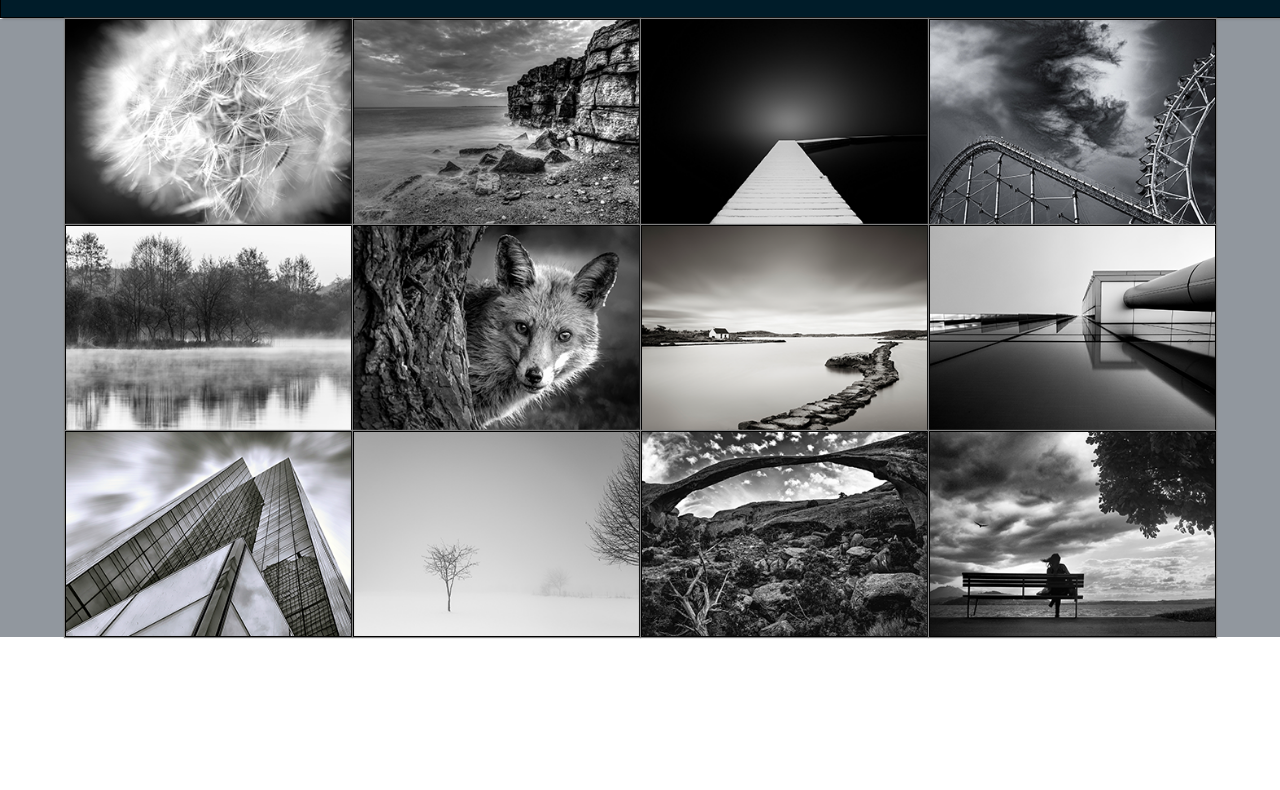
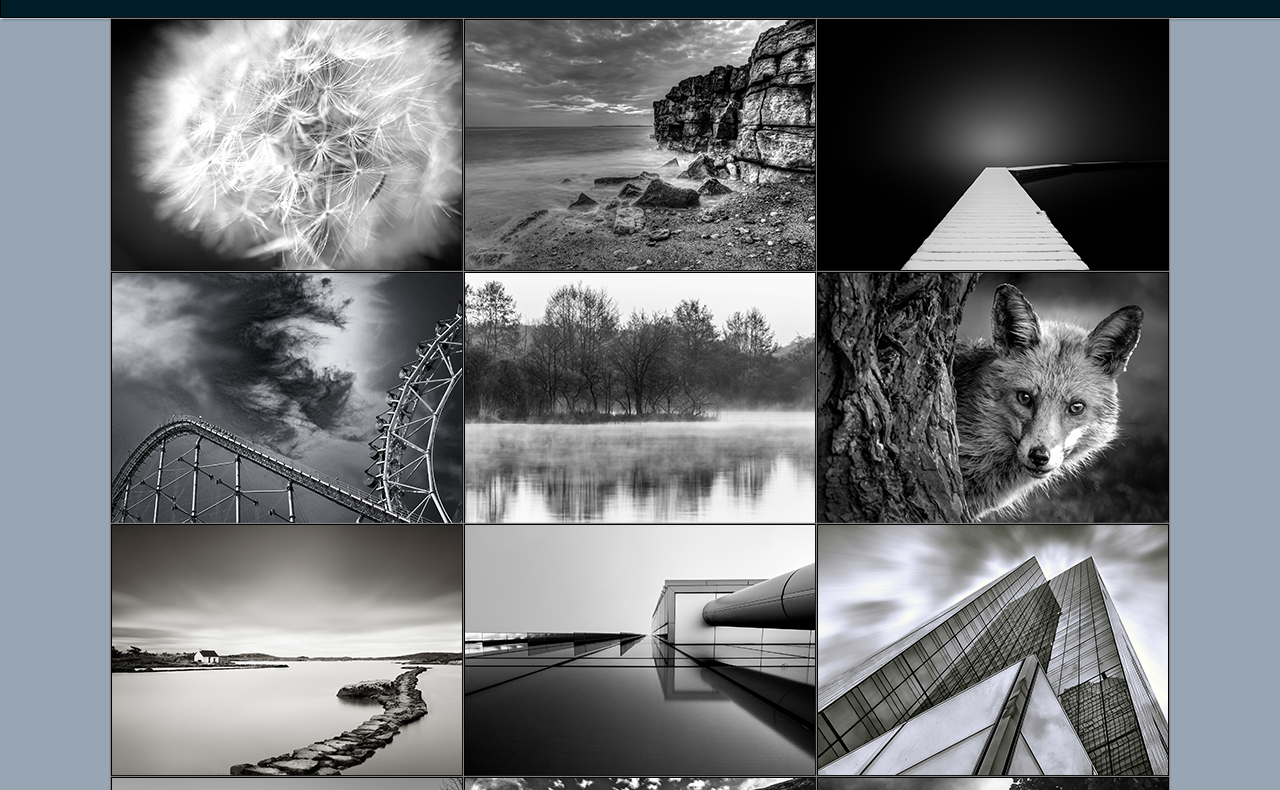
Before and after one commit to RoyEun/drag-and-drop, a website: page client/index.html in a window 1280 px wide. Shown: the part 84-874 px from the top of the page. Before the commit the page ends 800 px from the top, so only its background shows below. Drawn offline with Linux system fonts and the light colour scheme.

Commit message:
No longer resize images for different media queries

```diff
--- a/client/index.html
+++ b/client/index.html
@@ -4,15 +4,15 @@
     <base href="/">
     <meta charset="utf-8">
     <title>Drag and Drop</title>
-    <link rel="stylesheet" href="./src/assets/styles/styles.css">
+    <link rel="stylesheet" href="src/assets/styles/styles.css">
   </head>
   <body>
     <div class="banner"> Image Gallery </div>
-    <div class="image-view">
+    <div class="gallery">
       <div class="container">
         <ul id="images"/>
       </div>
     </div>
-    <script src="./src/components/gallery/index.js"></script>
+    <script src="src/gallery/index.js"></script>
   </body>
 </html>
--- a/client/src/assets/js/images.json
+++ b/client/src/assets/js/images.json
@@ -1,50 +1,14 @@
 [
-  {
-    "id": 1,
-    "link": "src/assets/img/1.png"
-  },
-  {
-    "id": 10,
-    "link": "src/assets/img/10.png"
-  },
-  {
-    "id": 11,
-    "link": "src/assets/img/11.png"
-  },
-  {
-    "id": 12,
-    "link": "src/assets/img/12.png"
-  },
-  {
-    "id": 2,
-    "link": "src/assets/img/2.png"
-  },
-  {
-    "id": 3,
-    "link": "src/assets/img/3.png"
-  },
-  {
-    "id": 4,
-    "link": "src/assets/img/4.png"
-  },
-  {
-    "id": 5,
-    "link": "src/assets/img/5.png"
-  },
-  {
-    "id": 6,
-    "link": "src/assets/img/6.png"
-  },
-  {
-    "id": 7,
-    "link": "src/assets/img/7.png"
-  },
-  {
-    "id": 8,
-    "link": "src/assets/img/8.png"
-  },
-  {
-    "id": 9,
-    "link": "src/assets/img/9.png"
-  }
+  "src/assets/img/1.png",
+  "src/assets/img/10.png",
+  "src/assets/img/11.png",
+  "src/assets/img/12.png",
+  "src/assets/img/2.png",
+  "src/assets/img/3.png",
+  "src/assets/img/4.png",
+  "src/assets/img/5.png",
+  "src/assets/img/6.png",
+  "src/assets/img/7.png",
+  "src/assets/img/8.png",
+  "src/assets/img/9.png"
 ]
--- a/client/src/assets/scss/modules/_colors.scss
+++ b/client/src/assets/scss/modules/_colors.scss
@@ -0,0 +1,3 @@
+$blue-gray: rgba(63, 92, 113, 0.54);
+$navy-blue: rgba(0, 28, 41, 1);
+$charcoal-gray: #babcc3;
--- a/client/src/assets/scss/modules/_mixins.scss
+++ b/client/src/assets/scss/modules/_mixins.scss
@@ -0,0 +1,5 @@
+@mixin flex-align-center() {
+  display: flex;
+  justify-content: center;
+  align-items: center;
+}
--- a/client/src/assets/scss/modules/_variables.scss
+++ b/client/src/assets/scss/modules/_variables.scss
@@ -0,0 +1 @@
+$border-small: 1px solid black;
--- a/client/src/assets/scss/partials/_base.scss
+++ b/client/src/assets/scss/partials/_base.scss
@@ -1,14 +1,13 @@
 body {
   font-size: 30px;
   overflow: auto;
-  color: rgba(200, 20, 20, .5);
 }
 
 li {
   margin: .5px;
   margin-top: 0;
   margin-left: none;
-  border: 1px solid black;
+  border: $border-small;
   box-shadow: 0px 0px 1px 1px gray;
 }
 img {
@@ -16,95 +15,27 @@ img {
   min-width: 100%;
 }
 
-.image-view {
-  background-color: rgba(133, 140, 148, .9);
-}
-
 .banner {
-  display: flex;
-  justify-content: center;
-  align-items: center;
+  @include flex-align-center;
   width: 100%;
   height: 100px;
-  color: #e9e9e9;
-  background-color: rgba(0, 28, 41, 1);
-  border: 1px solid black;
-  font-family: Arial, Helvetica, "Open Sans", sans-serif;
-  box-shadow: 2px 2px 2px gray;
+  font-family: Roboto, Helvetica, "Open Sans", sans-serif;
+  color: $charcoal-gray;
+  background-color: $navy-blue;
+  border: $border-small;
+  box-shadow: 2px 2px 2px $charcoal-gray;
   margin-bottom: 1px;
 }
 
-// Tablet
-// @media screen and (min-width: 0px) and (max-width: 321px) {
-//   display: list-item;
-// }
-//
-// @media screen and (min-width: 0px) and (max-width: 320px){
-//   #images {
-//     display: flex;
-//     flex-flow: row wrap;
-//     flex-direction: vertical-align;
-//     li {
-//       display: flex;
-//       flex-shrink: 1;
-//       width: calc(100%);
-//     }
-//   }
-//   .container {
-//     width: 100%;
-//     margin: 0 auto;
-//   }
-// }
+.gallery {
+  background-color: $blue-gray;
+}
 
-@media screen and (min-width: 320px) and (max-width: 400px) {
-  #images {
+#images {
+  @include flex-align-center;
+  flex-flow: row wrap;
+  flex-direction: row;
+  li {
     display: flex;
-    flex-flow: row wrap;
-    flex-direction: row;
-    li {
-      display: flex;
-      flex-grow: 1;
-      width: calc(100%);
-    }
   }
 }
-
-@media screen and (min-width: 401px) {
-  #images {
-    display: flex;
-    flex-flow: row wrap;
-    flex-direction: row;
-    li {
-      display: flex;
-      flex-grow: 1;
-      width: calc(100% / 3.05);
-    }
-  }
-  .container {
-    width: 90%;
-    margin: 0 auto;
-  }
-}
-@media screen and (min-width: 1024px) {
-  #images {
-    display: flex;
-    flex-flow: row wrap;
-    flex-direction: row;
-    li {
-      display: flex;
-      flex-grow: 1;
-      width: calc(100% / 4.1);
-    }
-  }
-}
-//
-// @media screen and (min-width: 1224px) {
-//   #images {
-//     width: 100%;
-//     margin: 0 auto;
-//     li {
-//       display: list-item;
-//       width: calc(100% / 5);
-//     }
-//   }
-// }
--- a/client/src/components/gallery/index.js
+++ /dev/null
@@ -1,48 +0,0 @@
-const buildImageLi = (imageObj) =>
-  `<li
-      draggable="true"
-      ondragstart="handleDragStart(event)"
-      ondragover="handleDragOver(event)"
-      ondrop="handleDrop(event)"
-  >
-    <img id=${imageObj.id} src=${imageObj.link}></img>
-  </li>`;
-
-
-const appendImagesToDOM = (images) => {
-    let reducedImage = images.reduce((htmlString, image) => htmlString += buildImageLi(image), '');
-    document.getElementById('images').innerHTML = reducedImage;
-  };
-
-const renderJSON = function() {
-  if (this.readyState == 4 && this.status == 200) {
-    let images = JSON.parse(this.responseText);
-      appendImagesToDOM(images);
-  }
-}
-
-const handleDragStart = (event) => {
-  // No prevent default needed because this is the default functionality
-  event.target.style.opacity = '0.4';
-  source = event.target;
-}
-
-const handleDragOver = (event) => {
-  event.preventDefault();
-  event.dataTransfer.dropEffect="move";
-}
-
-const handleDrop = (event) => {
-  event.preventDefault();
-  let currentPicture = event.target.outerHTML;
-  source.style.opacity = '1';
-  source.parentElement.innerHTML = currentPicture;
-  event.target.parentElement.innerHTML = source.outerHTML;
-}
-
-const xmlhttp = new XMLHttpRequest();
-const url = "http://localhost:8000/src/assets/js/images.json";
-
-xmlhttp.onreadystatechange = renderJSON;
-xmlhttp.open("GET", url, true);
-xmlhttp.send();
--- /dev/null
+++ b/client/src/gallery/index.js
@@ -0,0 +1,51 @@
+const URL = "http://localhost:8000/src/assets/js/images.json";
+const $gallery = document.getElementById('images');
+let source;
+
+const init = () => {
+  const xmlhttp = new XMLHttpRequest();
+  xmlhttp.onreadystatechange = renderJSON;
+  xmlhttp.open("GET", URL, true);
+  xmlhttp.send();
+};
+
+const renderJSON = function() {
+  if (this.readyState == 4 && this.status == 200) {
+    appendImagesToGallery(JSON.parse(this.responseText));
+  }
+};
+
+const appendImagesToGallery = (images) => {
+  images.forEach(image => $gallery.appendChild(createImageElement(image)));
+};
+
+const createImageElement = (imageObj) => {
+  let li = document.createElement('li');
+  li.setAttribute('draggable', 'true');
+  li.setAttribute('ondragstart', "handleDragStart(event)");
+  li.setAttribute('ondragover', "handleDragOver(event)");
+  li.setAttribute('ondrop', "handleDrop(event)");
+  li.innerHTML = `<img src=${imageObj} />`;
+  return li;
+};
+
+const handleDragStart = (event) => {
+  // No prevent default needed because this is the default functionality
+  event.target.style.opacity = '0.4';
+  source = event.target;
+};
+
+const handleDragOver = (event) => {
+  event.preventDefault();
+  event.dataTransfer.dropEffect="move";
+};
+
+const handleDrop = (event) => {
+  event.preventDefault();
+  let currentPicture = event.target.outerHTML;
+  source.style.opacity = '1';
+  source.parentElement.innerHTML = currentPicture;
+  event.target.parentElement.innerHTML = source.outerHTML;
+};
+
+init();
--- a/config.js
+++ b/config.js
@@ -1,5 +1,4 @@
 const paths = {
-  html: {},
   gulpfile: {},
 };
 
--- a/gulpfile.js
+++ b/gulpfile.js
@@ -30,7 +30,7 @@ gulp.task('watch', () => {
 });
 
 // https://www.npmjs.com/package/gulp-to-json
-// Used toJson to automate creating the JSON array in the event future pngs are ever added to the images
+// Use gulp task toJson to automate creating the JSON array in the event future pngs are ever added to the images folder
 gulp.task('tojson', function() {
   gulp.src(paths.images)
   .pipe($.toJson({
```
Also changed, not shown: client/src/assets/styles/styles.css.
